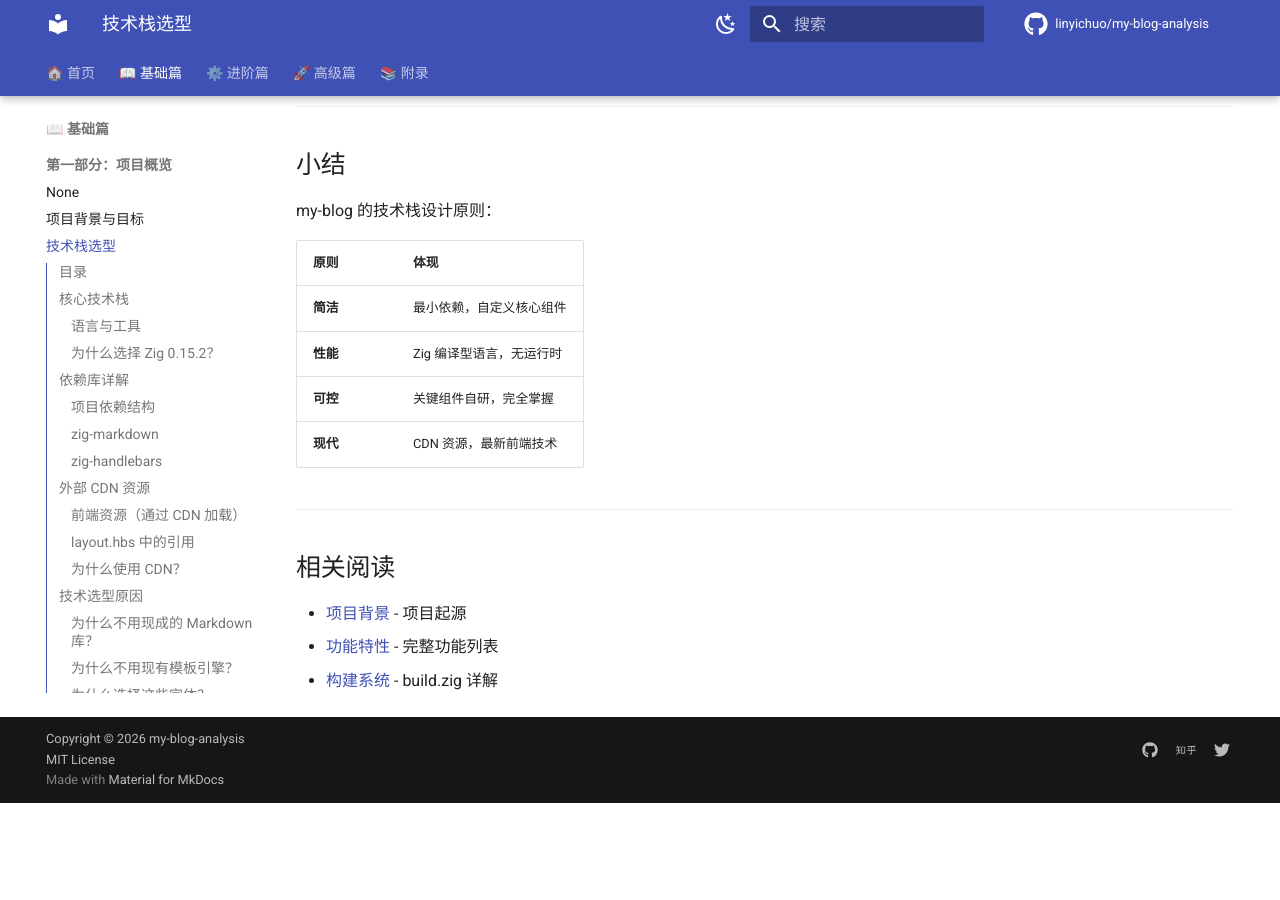
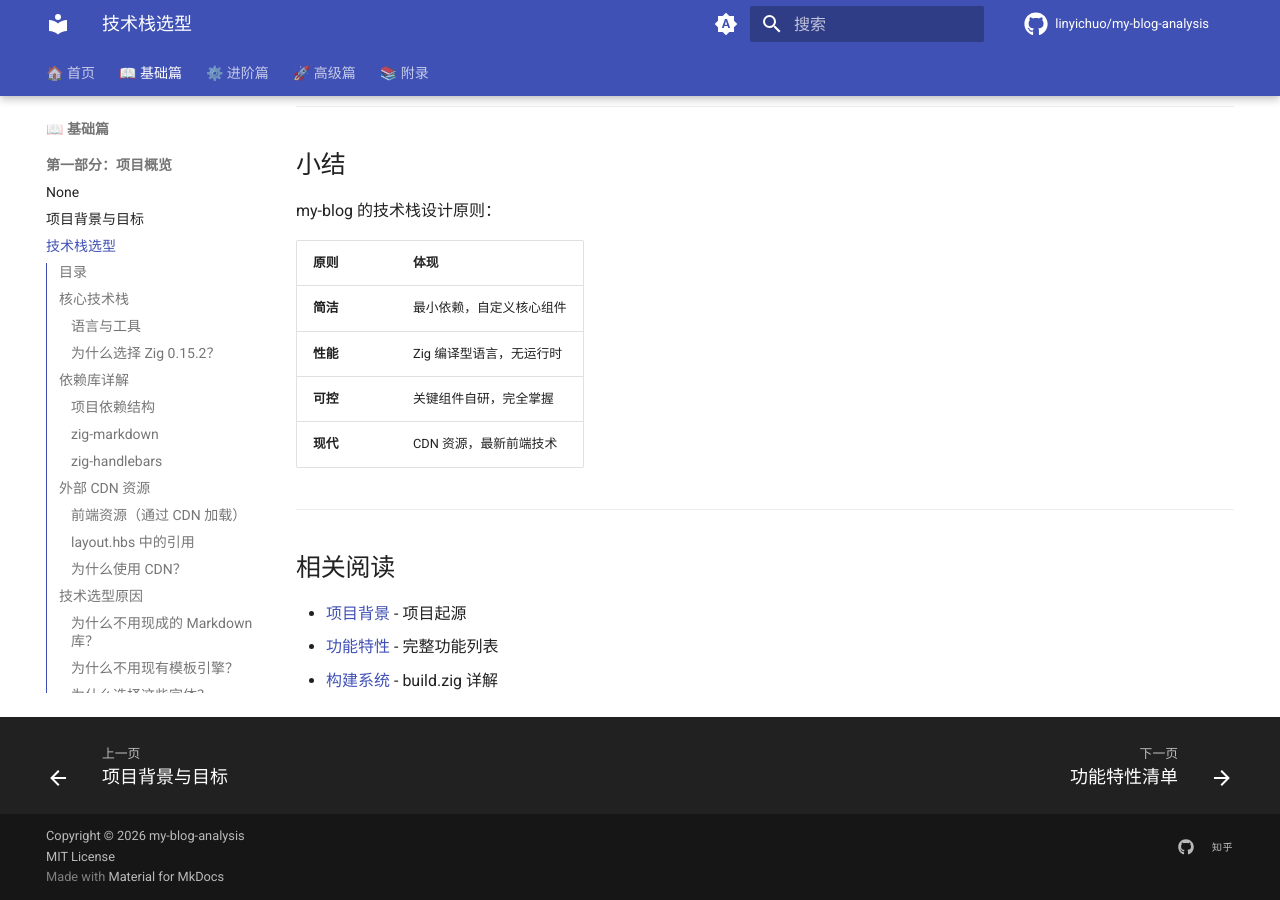
Before and after one commit to linychuo/my-blog-analysis, an MkDocs documentation site: the page built from docs/part-01-project-overview/01-2-tech-stack.md, in a window 1280 px wide and 900 px high, scrolled down 7145 px. Built offline with MkDocs 1.6.1 and Material for MkDocs 9.7.7, drawn with Linux system fonts in a browser that asks for light colours; comment, search, counter and statistics services are not loaded; before the commit the page ends 7948 px from its top, so only the background shows below that.

Commit message:
chore: 专业化重构 mkdocs.yml 配置
- 添加规范的分区注释和文档链接
- 优化主题配置 (图标、颜色模式、功能特性)
- 完善插件配置 (搜索分词、HTML 压缩)
- 增强 Markdown 扩展 (数学公式、代码高亮、提示框等)
- 优化导航结构为三篇制 (基础/进阶/高级)
- 添加验证配置
- 规范化社交链接和版权信息

Co-authored-by: Qwen-Coder <qwen-coder@alibabacloud.com>

```diff
--- a/mkdocs.yml
+++ b/mkdocs.yml
@@ -1,24 +1,44 @@
-# Project Information
+# =============================================================================
+# my-blog 技术文档 - MkDocs 配置文件
+# =============================================================================
+# 文档：https://www.mkdocs.org/user-guide/configuration/
+# 主题：https://squidfunk.github.io/mkdocs-material/
+# =============================================================================
+
+# -----------------------------------------------------------------------------
+# 站点信息
+# -----------------------------------------------------------------------------
 site_name: my-blog 技术文档
-site_description: Zig 静态博客生成器的完整技术剖析 - 53 篇文章全面覆盖项目架构、实现细节和扩展开发
+site_description: Zig 静态博客生成器的完整技术剖析
 site_url: https://linychuo.github.io/my-blog-analysis
 site_author: linyichuo
 
-# Repository
+# -----------------------------------------------------------------------------
+# 仓库配置
+# -----------------------------------------------------------------------------
 repo_url: https://github.com/linychuo/my-blog-analysis
 repo_name: linyichuo/my-blog-analysis
 edit_uri: edit/main/docs/
 
-# Theme Configuration
+# -----------------------------------------------------------------------------
+# 主题配置 (mkdocs-material)
+# -----------------------------------------------------------------------------
 theme:
   name: material
   language: zh
   icon:
     logo: material/library
     repo: fontawesome/brands/github
+    edit: material/pencil
+    view: material/eye
   favicon: img/favicon.ico
+
+  # 颜色模式 - 支持自动切换和用户手动切换
   palette:
-    # Palette toggle for light mode
+    - media: "(prefers-color-scheme)"
+      toggle:
+        icon: material/brightness-auto
+        name: 跟随系统
     - media: "(prefers-color-scheme: light)"
       scheme: default
       primary: indigo
@@ -26,7 +46,6 @@ theme:
       toggle:
         icon: material/weather-night
         name: 切换到深色模式
-    # Palette toggle for dark mode
     - media: "(prefers-color-scheme: dark)"
       scheme: slate
       primary: indigo
@@ -35,45 +54,57 @@ theme:
         icon: material/weather-sunny
         name: 切换到浅色模式
 
+  # 功能特性
   features:
-    # Navigation
+    # 导航
     - navigation.tabs
     - navigation.tabs.sticky
     - navigation.sections
     - navigation.expand
     - navigation.indexes
+    - navigation.path
     - navigation.top
     - navigation.tracking
-    - navigation.path
+    - navigation.footer
 
-    # Search
+    # 搜索
     - search.suggest
     - search.highlight
     - search.share
 
-    # Content
+    # 内容
     - content.tabs.link
     - content.code.copy
     - content.code.annotate
+    - content.code.select
     - content.action.edit
+    - content.action.view
     - content.tooltips
 
-    # Table of Contents
+    # 目录
     - toc.follow
     - toc.integrate
 
-# Plugins
+# -----------------------------------------------------------------------------
+# 插件配置
+# -----------------------------------------------------------------------------
 plugins:
+  # 搜索插件
   - search:
       lang:
         - zh
         - en
+      separator: '[\s\-,:!=\[\]()"`/]+|\.(?!\d)|&[lg]t;|(?!\b)(?=[A-Z][a-z])'
+
+  # HTML 压缩
   - minify:
       minify_html: true
 
-# Markdown Extensions
+# -----------------------------------------------------------------------------
+# Markdown 扩展
+# -----------------------------------------------------------------------------
 markdown_extensions:
-  # Syntax Highlighting
+  # 代码高亮
   - pymdownx.highlight:
       anchor_linenums: true
       line_spans: __span
@@ -81,13 +112,15 @@ markdown_extensions:
       use_pygments: true
   - pymdownx.inlinehilite
   - pymdownx.snippets
+
+  # 代码块
   - pymdownx.superfences:
       custom_fences:
         - name: mermaid
           class: mermaid
           format: !!python/name:pymdownx.superfences.fence_code_format
 
-  # Tabs
+  # 标签页
   - pymdownx.tabbed:
       alternate_style: true
       combine_header_slug: true
@@ -95,44 +128,47 @@ markdown_extensions:
         kwds:
           case: lower
 
-  # Emoji
+  # Emoji 表情
   - pymdownx.emoji:
       emoji_index: !!python/name:pymdownx.emoji.twemoji
       emoji_generator: !!python/name:pymdownx.emoji.to_svg
-      options:
-        custom_icons:
-          - overrides/.icons
 
-  # Admonitions
+  # 提示框
   - admonition
   - pymdownx.details
   - pymdownx.superfences
 
-  # Task Lists
+  # 任务列表
   - pymdownx.tasklist:
       custom_checkbox: true
 
-  # Attributes
+  # 属性支持
   - attr_list
   - md_in_html
 
-  # Table of Contents
+  # 目录
   - toc:
       permalink: true
       permalink_title: 永久链接
       separator: "-"
 
-  # Other
+  # 数学公式
   - pymdownx.arithmatex:
       generic: true
+
+  # 其他增强
   - pymdownx.betterem:
       smart_enable: all
   - pymdownx.caret
   - pymdownx.mark
   - pymdownx.tilde
   - pymdownx.keys
+  - pymdownx.critic
+  - pymdownx.magiclink
 
-# Navigation Structure
+# -----------------------------------------------------------------------------
+# 导航结构
+# -----------------------------------------------------------------------------
 nav:
   - 🏠 首页: index.md
 
@@ -237,48 +273,42 @@ nav:
     - 常用模式: appendix/appendix-b-common-patterns.md
     - 常见问题: appendix/appendix-c-faq.md
 
-# Extra Configuration
+# -----------------------------------------------------------------------------
+# 额外配置
+# -----------------------------------------------------------------------------
 extra:
-  # Social Links
+  # 社交链接
   social:
     - icon: fontawesome/brands/github
       link: https://github.com/linychuo/my-blog-analysis
-      name: GitHub 仓库
+      name: GitHub
     - icon: fontawesome/brands/zhihu
       link: https://www.zhihu.com
       name: 知乎
-    - icon: fontawesome/brands/twitter
-      link: https://twitter.com
-      name: Twitter
 
-  # Version Selector (for future use)
-  # version:
-  #   provider: mike
-
-  # Analytics (optional - configure with your tracking ID)
+  # 分析 (可选 - 配置你的统计 ID)
   # analytics:
   #   provider: google
   #   property: G-XXXXXXXXXX
 
-# Extra CSS
+# 额外 CSS
 extra_css:
   - stylesheets/extra.css
 
-# Extra JavaScript
+# 额外 JavaScript (包含 MathJax 支持数学公式)
 extra_javascript:
   - javascripts/extra.js
   - https://unpkg.com/mathjax@3/es5/tex-mml-chtml.js
 
-# Copyright
+# 版权信息
 copyright: |
-  Copyright &copy; 2026 my-blog-analysis<br>
+  Copyright &copy; 2026 my-blog-analysis
+  <br>
   <a href="https://github.com/linychuo/my-blog-analysis/blob/main/LICENSE" target="_blank">MIT License</a>
 
-# Customization
-extra_templates:
-  - overrides/main.html
-
-# Validation
+# -----------------------------------------------------------------------------
+# 验证配置
+# -----------------------------------------------------------------------------
 validation:
   omitted_files: warn
   absolute_links: warn
```
